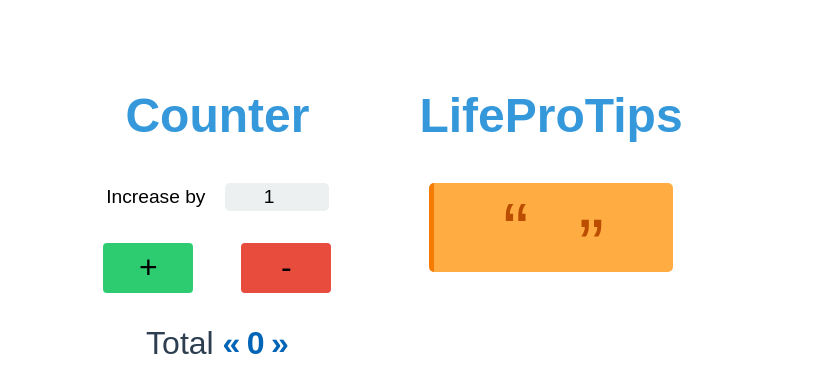
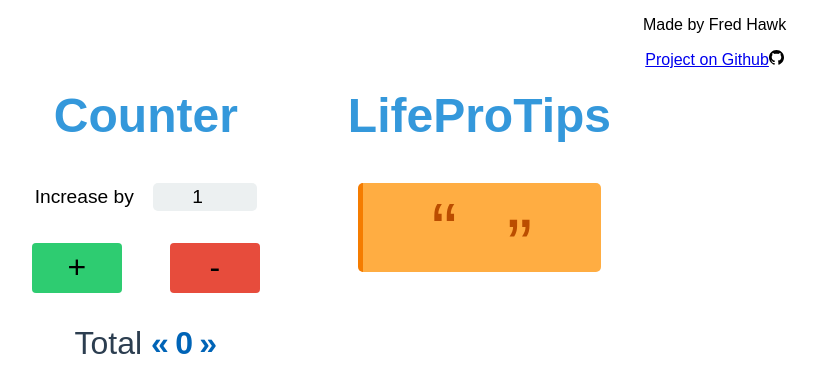
Before and after one commit to fredhawk/tally-quote, a React (Create React App) app: page / in a window 1280 px wide. Shown: the top 392 px of the page, without its empty margins (259-1076 px from the left). Built offline with nearby package versions, Linux system fonts and the light colour scheme; no server answers.

Commit message:
Add Footer component

```diff
--- /dev/null
+++ b/src/components/Footer.js
@@ -0,0 +1,27 @@
+import React from 'react';
+
+const Footer = () => {
+  return (
+    <footer>
+      <p className="Footer-madeby">Made by Fred Hawk</p>
+      <a className="Footer-githublink" href="https://osycon.github.io/tally-quote/" target="_blank" rel="noopener noreferrer">
+        Project on Github
+        <svg
+          className="Footer-github-icon"
+          width="15"
+          height="15"
+          viewBox="0 0 16 16"
+          xmlns="http://www.w3.org/2000/svg"
+          fill-rule="evenodd"
+          clip-rule="evenodd"
+          stroke-linejoin="round"
+          stroke-miterlimit="1.41"
+        >
+          <path d="M8 0C3.58 0 0 3.58 0 8c0 3.54 2.3 6.53 5.47 7.6.4.07.55-.18.55-.4v-1.35c-2.24.48-2.7-1.08-2.7-1.08-.37-.92-.9-1.17-.9-1.17-.72-.5.06-.48.06-.48.8.05 1.22.82 1.22.82.72 1.22 1.88.87 2.33.67.07-.5.28-.86.5-1.06-1.77-.2-3.63-.9-3.63-3.96 0-.87.3-1.58.82-2.14-.1-.2-.36-1.02.07-2.12 0 0 .66-.22 2.2.82.63-.18 1.3-.27 2-.27.67 0 1.35.1 2 .27 1.5-1.04 2.18-.82 2.18-.82.43 1.1.16 1.9.08 2.12.5.56.82 1.27.82 2.14 0 3.08-1.87 3.75-3.65 3.95.28.24.54.73.54 1.48v2.2c0 .2.13.46.54.38C13.7 14.53 16 11.53 16 8c0-4.42-3.58-8-8-8" />
+        </svg>
+      </a>
+    </footer>
+  );
+};
+
+export default Footer;
--- a/src/containers/App.js
+++ b/src/containers/App.js
@@ -1,6 +1,7 @@
 import React, { Component } from 'react';
 import Counter from './Counter';
 import LifeProTips from './LifeProTips';
+import Footer from '../components/Footer';
 import { randomNum } from '../helpers/helper';
 import './App.css';
 
@@ -27,6 +28,7 @@ class App extends Component {
       <div className="App">
         <Counter getRandNum={() => this.getRandomNumber()} />
         <LifeProTips randomNumber={this.state.num} />
+        <Footer />
       </div>
     );
   }
```
Also changed, not shown: src/components/Footer.css (added).
